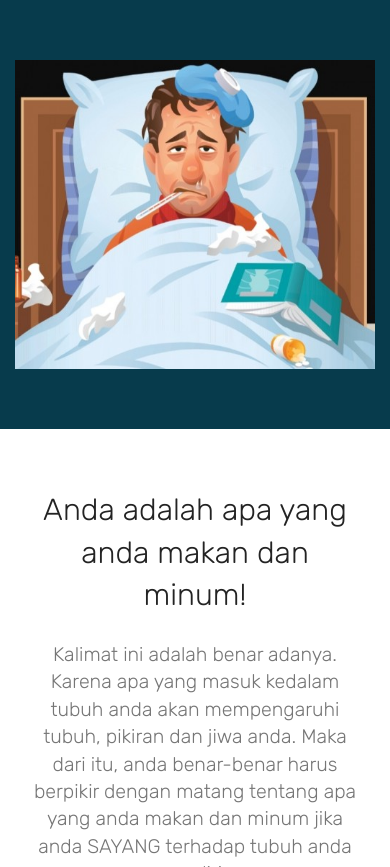
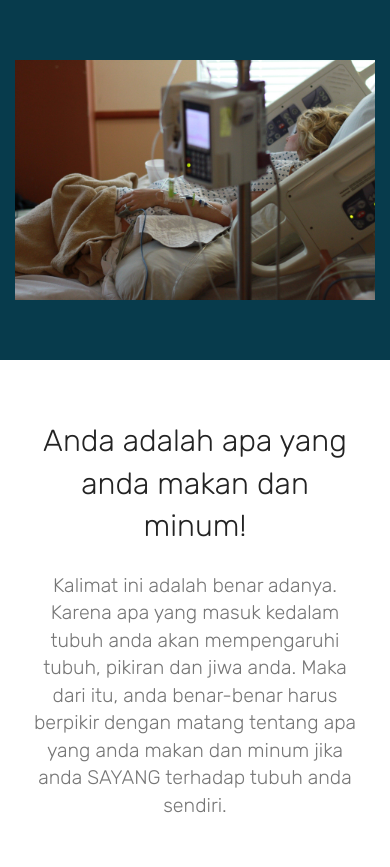
Before and after one commit to blenderportable/blenderportable.github.io, a plain HTML site: page index.html in a window 390 px wide. Shown: the part 844-1711 px from the top of the page. Drawn offline with Linux system fonts and the light colour scheme; files whose address does not match are found by name.

Commit message:
edit gambar sama nmr wa

```diff
--- a/assets/images/hashes.json
+++ b/assets/images/hashes.json
@@ -1 +1 @@
-{"VNfFjBnd2DYVohp17xShaQ==":"ilustrasi-orang-sakit-pngwingdotcom207d4d5636590164.md.jpg","ZtE2tcxbbbhO/ZM+UYOLPw==":"penyebab-tifus-tipes-dan-cara-mencegahnya.jpg","ajPIYEnywsXcjIAxvQnctg==":"diare.jpg","ly4nVEWjIGowTsBfTp/+Aw==":"agar-tetap-bebas-kanker.jpg","WAyckUSy+qs5MXMdl+knHg==":"screenshot-24.png","asau/hYDFgn508bUs2dGRw==":"screenshot-25.png","llAQBt2UPcjZOfLVdj15ug==":"screenshot-26.png","MvFapHF5NGOHfYSRu7bhlw==":"screenshot-27.png","/zoSoxMHcBunJ/PkJbnjgA==":"screenshot-28.png"}
+{"VNfFjBnd2DYVohp17xShaQ==":"ilustrasi-orang-sakit-pngwingdotcom207d4d5636590164.md.jpg","ZtE2tcxbbbhO/ZM+UYOLPw==":"penyebab-tifus-tipes-dan-cara-mencegahnya.jpg","ajPIYEnywsXcjIAxvQnctg==":"diare.jpg","ly4nVEWjIGowTsBfTp/+Aw==":"agar-tetap-bebas-kanker.jpg","WAyckUSy+qs5MXMdl+knHg==":"screenshot-24.png","asau/hYDFgn508bUs2dGRw==":"screenshot-25.png","llAQBt2UPcjZOfLVdj15ug==":"screenshot-26.png","MvFapHF5NGOHfYSRu7bhlw==":"screenshot-27.png","/zoSoxMHcBunJ/PkJbnjgA==":"screenshot-28.png","2MF8s2sTAwwMqwvKB/tdWw==":"hospital-840135.jpg"}
--- a/assets/mobirise/css/mbr-additional.css
+++ b/assets/mobirise/css/mbr-additional.css
@@ -721,27 +721,24 @@ section.lazy-placeholder:after {
   text-align: center;
   color: #ffffff;
 }
-.cid-sb004e6if2 {
+.cid-sb0tp0Xkoj {
   background: #073b4c;
   padding-top: 60px;
   padding-bottom: 60px;
 }
-.cid-sb004e6if2 .image-block {
+.cid-sb0tp0Xkoj .image-block {
   margin: auto;
 }
-.cid-sb004e6if2 .mbr-figure {
-  margin: 0 auto;
-}
-.cid-sb004e6if2 figcaption {
+.cid-sb0tp0Xkoj figcaption {
   position: relative;
 }
-.cid-sb004e6if2 figcaption div {
+.cid-sb0tp0Xkoj figcaption div {
   position: absolute;
   bottom: 0;
   width: 100%;
 }
 @media (max-width: 768px) {
-  .cid-sb004e6if2 .image-block {
+  .cid-sb0tp0Xkoj .image-block {
     width: 100% !important;
   }
 }
--- a/index.html
+++ b/index.html
@@ -47,15 +47,15 @@
     </div>
 </section>
 
-<section class="engine"><a href="https://mobirise.info/d">free site maker</a></section><section class="cid-sb004e6if2" id="image2-1">
+<section class="engine"><a href="https://mobirise.info/q">free responsive website templates</a></section><section class="cid-sb0tp0Xkoj" id="image3-v">
 
 
 
     <figure class="mbr-figure container">
-        <div class="image-block" style="width: 100%;">
-            <img src="assets/images/ilustrasi-orang-sakit-pngwingdotcom207d4d5636590164.md.jpg" alt="Mobirise" title="">
+            <div class="image-block" style="width: 80%;">
+                <img src="assets/images/hospital-840135.jpg" width="1400" alt="Mobirise" title="">
 
-        </div>
+            </div>
     </figure>
 </section>
 
@@ -326,7 +326,7 @@
     <div class="container">
         <div class="row main justify-content-center">
             <div class="media-container-column col-12 col-lg-3 col-md-4">
-                <div class="mbr-section-btn align-left py-4"><a class="btn btn-secondary display-4" href="wa.me/6285718751384" target="_blank"><span class="socicon socicon-whatsapp mbr-iconfont mbr-iconfont-btn"></span>
+                <div class="mbr-section-btn align-left py-4"><a class="btn btn-secondary display-4" href="http://wa.me/6285718751384" target="_blank"><span class="socicon socicon-whatsapp mbr-iconfont mbr-iconfont-btn"></span>
 
                     HUBUNGI SEGERA UNTUK PEMESANAN</a></div>
             </div>
```
Also changed, not shown: assets/images/hospital-840135.jpg (added), 1 other file.
